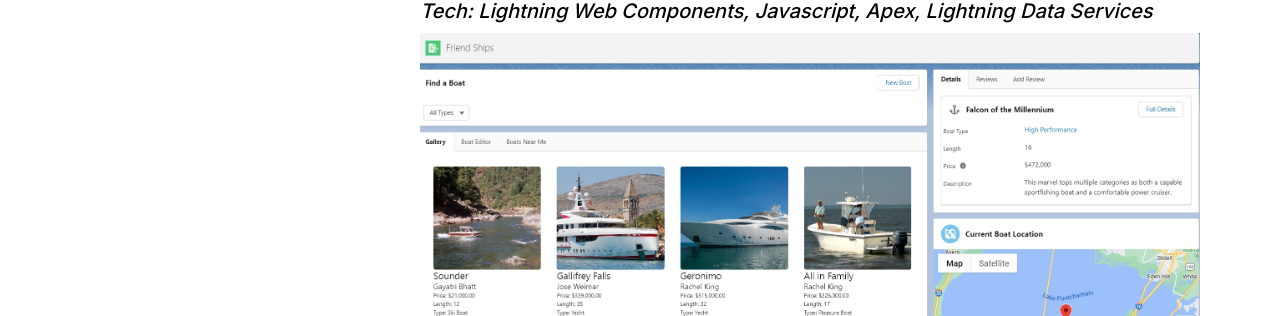
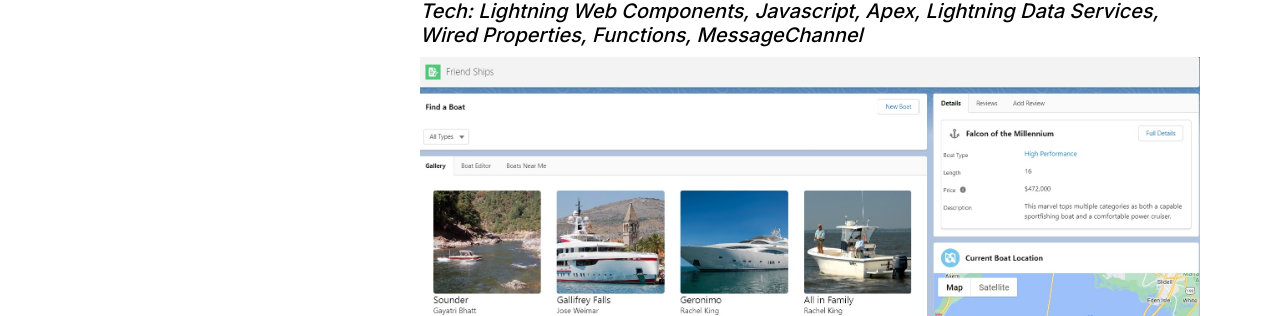
Before and after one commit to izolotarev/igor-cv-responsive, a website built with webpack: page index.html in a window 1280 px wide. Shown: the part 784-1100 px from the top of the page. Built offline with nearby package versions, Linux system fonts and the light colour scheme.

Commit message:
refactor: update friendships tech

```diff
--- a/index.html
+++ b/index.html
@@ -113,7 +113,7 @@
                 </svg>
                 <p class="projects__repo-desc">github repository</p>
               </a>
-              <p class="projects__tech"><i>Tech: Lightning Web Components, Javascript, Apex, Lightning Data Services</i></p>
+              <p class="projects__tech"><i>Tech: Lightning Web Components, Javascript, Apex, Lightning Data Services, Wired Properties, Functions, MessageChannel</i></p>
               <!-- <a
                 href="#"
                 aria-label="friendships"
```
